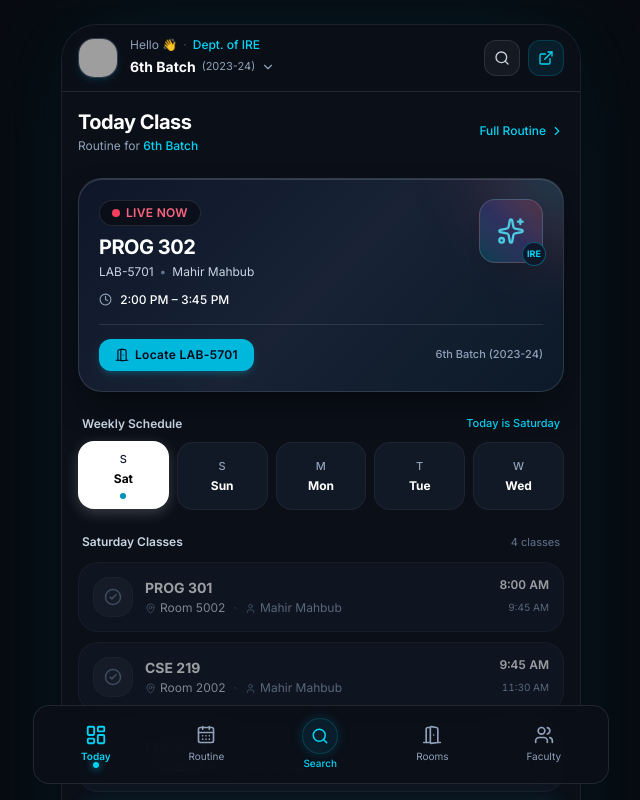
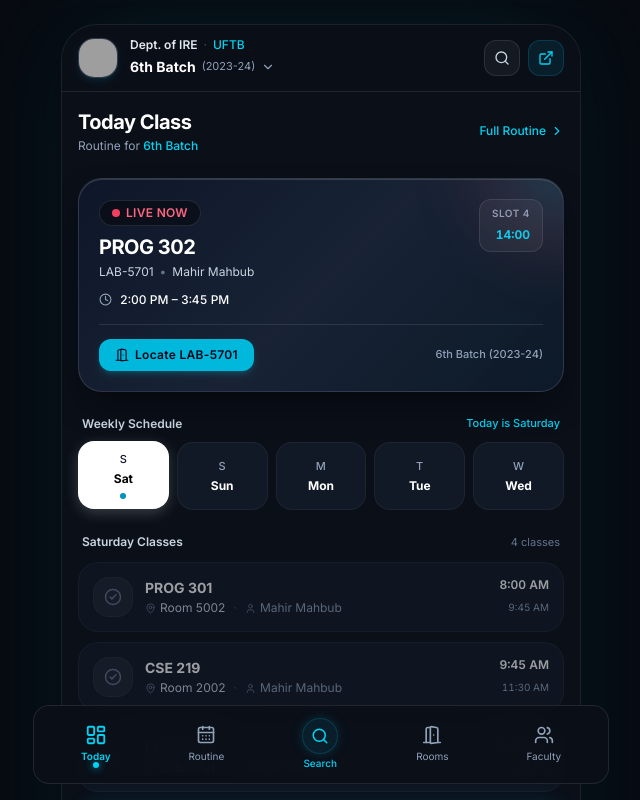
Before and after one commit to Masud744/department-routine, a React (Vite) app: page / in a window 1280 px wide. Shown: the top 800 px of the page, without its empty margins (319-959 px from the left). Built offline with nearby package versions, Linux system fonts and the light colour scheme; grey boxes are pictures that could not be loaded.

Commit message:
fix(ui): remove 'Hello' greeting and decorative AI sparkle badge for authentic academic look

```diff
--- a/src/components/layout/Header.tsx
+++ b/src/components/layout/Header.tsx
@@ -35,9 +35,9 @@ export function Header({ onOpenSearch }: HeaderProps) {
 
           <div className="min-w-0">
             <div className="flex items-center gap-1.5 text-xs text-slate-400">
-              <span>Hello 👋</span>
+              <span className="font-semibold text-slate-200">Dept. of IRE</span>
               <span className="text-slate-600">·</span>
-              <span className="text-cyan-400 font-medium truncate">Dept. of IRE</span>
+              <span className="text-cyan-400 font-medium truncate">UFTB</span>
             </div>
 
             {/* Quick Batch Selector Dropdown Pill */}
--- a/src/pages/Dashboard.tsx
+++ b/src/pages/Dashboard.tsx
@@ -8,7 +8,6 @@ import {
   Calendar,
   CheckCircle2,
   ChevronRight,
-  Sparkles,
   BookOpen,
 } from 'lucide-react';
 import { useLiveTime } from '../hooks/useLiveTime';
@@ -147,11 +146,15 @@ export function Dashboard() {
               </div>
             </div>
 
-            {/* Visual 3D-styled Badge Illustration */}
-            <div className="w-16 h-16 rounded-2xl bg-gradient-to-tr from-cyan-500/20 via-indigo-500/20 to-rose-500/20 border border-white/15 flex items-center justify-center shadow-lg relative flex-shrink-0 group-hover:scale-105 transition-transform">
-              <Sparkles size={28} className="text-cyan-300 animate-pulse" />
-              <div className="absolute -bottom-1 -right-1 w-6 h-6 rounded-full bg-slate-900 border border-cyan-500/40 flex items-center justify-center">
-                <span className="text-[9px] font-bold text-cyan-400">IRE</span>
+            {/* Functional Slot/Room Badge */}
+            <div className="flex flex-col items-end justify-between flex-shrink-0">
+              <div className="px-3 py-1.5 rounded-xl bg-white/5 border border-white/10 text-right">
+                <span className="text-[10px] font-semibold text-slate-400 uppercase tracking-wider block">
+                  Slot {heroClass.slotNumber}
+                </span>
+                <span className="text-xs font-bold text-cyan-400 tabular-nums">
+                  {heroClass.startTime}
+                </span>
               </div>
             </div>
           </div>
```
